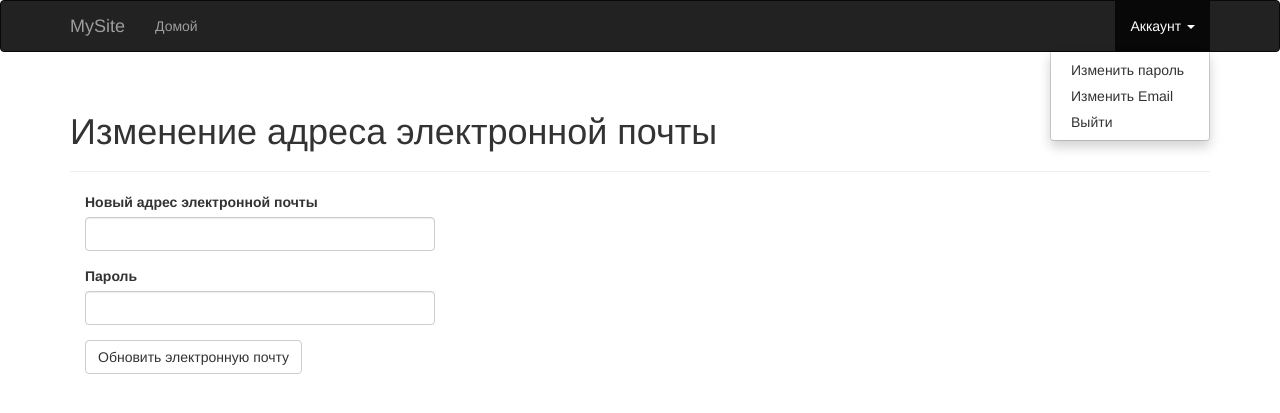
After one commit to Tulupovden/MyWebSite, a Flask app: page /auth/change_email in a window 1280 px wide, after a click on "Аккаунт". The commit adds this page. Shown: the top 413 px of the page. Run offline with Flask 2, Linux system fonts and the light colour scheme; the visitor is signed in with stand-in values (Sample User, id 1); data comes from the database, SQL or seed files in the repository; both versions use the stored data as it was after the commit; some libraries are stand-ins or nearby versions.

Commit message:
change email

```diff
--- a/app/auth/forms.py
+++ b/app/auth/forms.py
@@ -57,3 +57,14 @@ class PasswordResetForm(FlaskForm):
         DataRequired(), EqualTo('password2', message='Пароли не совпадают')])
     password2 = PasswordField('Повторите пароль', validators=[DataRequired()])
     submit = SubmitField('Восстановить пароль')
+
+
+class ChangeEmailForm(FlaskForm):
+    email = StringField('Новый адрес электронной почты', validators=[DataRequired(), Length(1, 64),
+                                                                     Email()])
+    password = PasswordField('Пароль', validators=[DataRequired()])
+    submit = SubmitField('Обновить электронную почту')
+
+    def validate_email(self, field):
+        if User.query.filter_by(email=field.data.lower()).first():
+            raise ValidationError('Электронная почта уже зарегистрирована.')
--- a/app/auth/views.py
+++ b/app/auth/views.py
@@ -5,7 +5,7 @@ from .. import db
 from ..email import send_email
 from ..models import User
 from .forms import LoginForm, RegistrationForm, ChangePasswordForm, \
-    PasswordResetRequestForm, PasswordResetForm
+    PasswordResetRequestForm, PasswordResetForm, ChangeEmailForm
 
 
 @auth.before_app_request
@@ -135,3 +135,33 @@ def password_reset(token):
         else:
             return redirect(url_for('main.index'))
     return render_template('auth/reset_password.html', form=form)
+
+
+@auth.route('/change_email', methods=['GET', 'POST'])
+@login_required
+def change_email_request():
+    form = ChangeEmailForm()
+    if form.validate_on_submit():
+        if current_user.verify_password(form.password.data):
+            new_email = form.email.data.lower()
+            token = current_user.generate_email_change_token(new_email)
+            send_email(new_email, 'Подтвердите свой адрес электронной почты',
+                       'auth/email/change_email',
+                       user=current_user, token=token)
+            flash('Электронное письмо с инструкциями для подтверждения вашего нового электронного '
+                  'адреса отправлено.')
+            return redirect(url_for('main.index'))
+        else:
+            flash('Неверный адрес электронной почты или пароль.')
+    return render_template("auth/change_email.html", form=form)
+
+
+@auth.route('/change_email/<token>')
+@login_required
+def change_email(token):
+    if current_user.change_email(token):
+        db.session.commit()
+        flash('Ваш адрес электронной почты был обновлен.')
+    else:
+        flash('Неверный запрос.')
+    return redirect(url_for('main.index'))
--- a/app/models.py
+++ b/app/models.py
@@ -69,6 +69,28 @@ class User(UserMixin, db.Model):
         db.session.add(user)
         return True
 
+    def generate_email_change_token(self, new_email, expiration=3600):
+        s = Serializer(current_app.config['SECRET_KEY'], expiration)
+        return s.dumps(
+            {'change_email': self.id, 'new_email': new_email}).decode('utf-8')
+
+    def change_email(self, token):
+        s = Serializer(current_app.config['SECRET_KEY'])
+        try:
+            data = s.loads(token.encode('utf-8'))
+        except:
+            return False
+        if data.get('change_email') != self.id:
+            return False
+        new_email = data.get('new_email')
+        if new_email is None:
+            return False
+        if self.query.filter_by(email=new_email).first() is not None:
+            return False
+        self.email = new_email
+        db.session.add(self)
+        return True
+
     def __repr__(self):
         return '<User %r>' % self.username
 
--- /dev/null
+++ b/app/templates/auth/change_email.html
@@ -0,0 +1,13 @@
+{% extends "base.html" %}
+{% import "bootstrap/wtf.html" as wtf %}
+
+{% block title %}MySite - Изменение адреса электронной почты{% endblock %}
+
+{% block page_content %}
+<div class="page-header">
+    <h1>Изменение адреса электронной почты</h1>
+</div>
+<div class="col-md-4">
+    {{ wtf.quick_form(form) }}
+</div>
+{% endblock %}
--- a/app/templates/base.html
+++ b/app/templates/base.html
@@ -30,6 +30,7 @@
                     <a href="#" class="dropdown-toggle" data-toggle="dropdown">Аккаунт <b class="caret"></b></a>
                     <ul class="dropdown-menu">
                         <li><a href="{{ url_for('auth.change_password') }}">Изменить пароль</a></li>
+                        <li><a href="{{ url_for('auth.change_email_request') }}">Изменить Email</a></li>
                         <li><a href="{{ url_for('auth.logout') }}">Выйти</a></li>
                     </ul>
                 </li>
--- a/requirements.txt
+++ b/requirements.txt
@@ -26,3 +26,5 @@ SQLAlchemy==1.4.17
 visitor==0.1.3
 Werkzeug==2.0.1
 WTForms==2.3.3
+
+field~=0.2.0
```
Also changed, not shown: app/templates/auth/email/change_email.html (added, +7 -0 lines), app/templates/auth/email/change_email.txt (added, +11 -0 lines), tests/test_user_model.py (+28 -0 lines), data-dev.sqlite.
